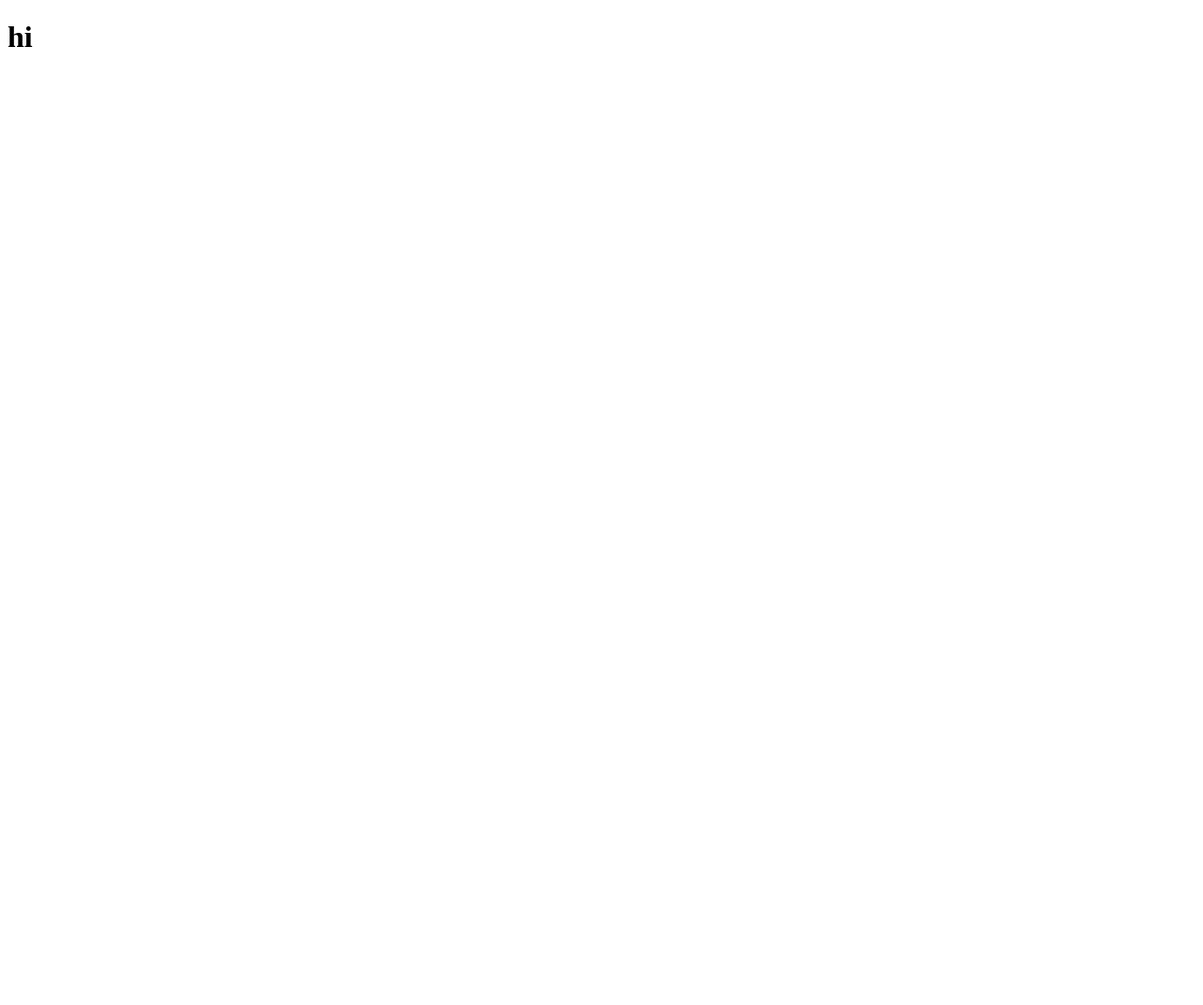
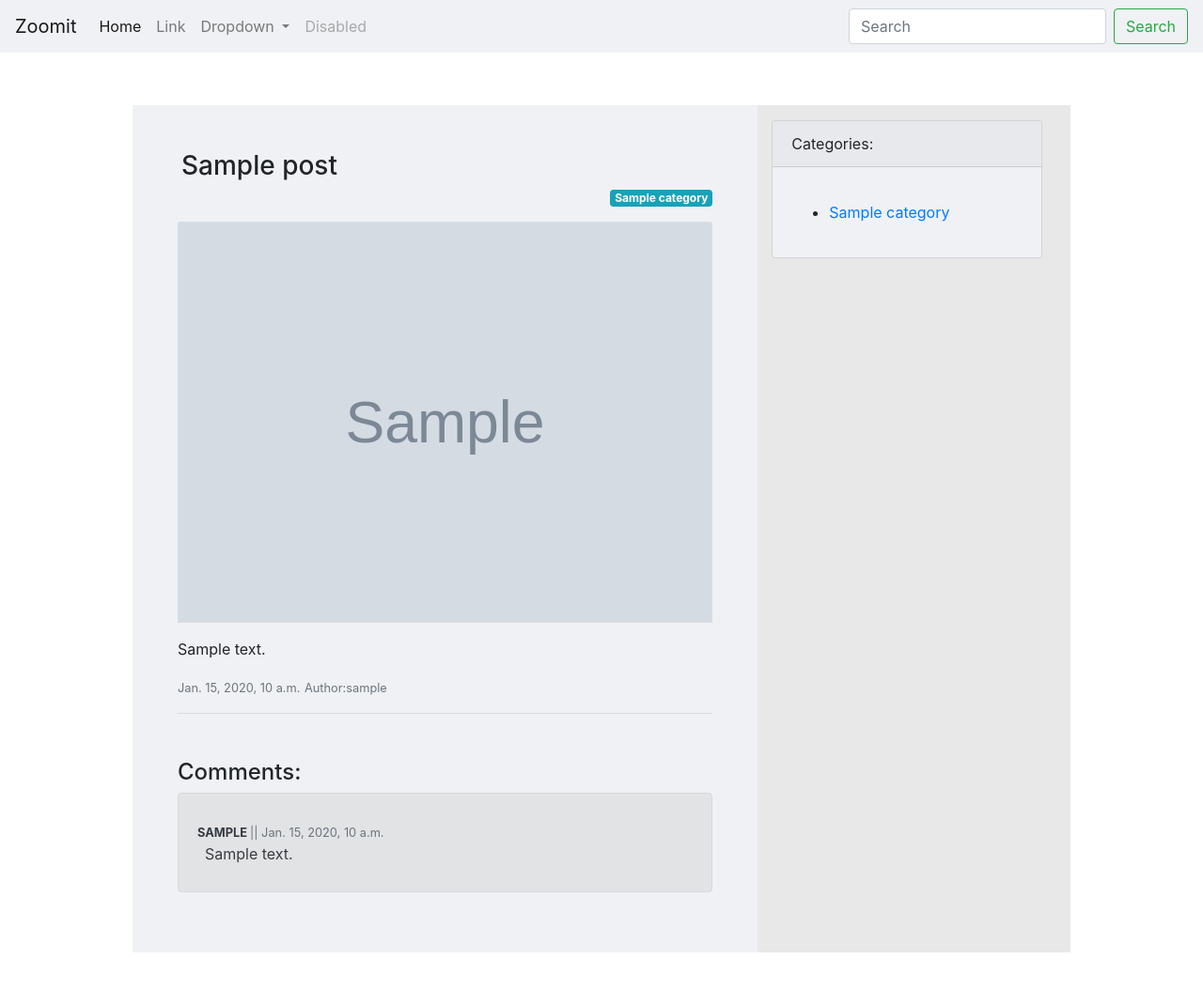
Before and after one commit to mohamad76wp/Maktab41, a Django app: page /sample in a window 1280 px wide. Before the commit the page is almost empty. Shown: the whole page at 94% size. Before the commit the page ends 50 px from the top, so only its background shows below. Run offline with Django 3.2, Linux system fonts and the light colour scheme; tables that the repository leaves empty hold one stand-in row (values such as "Sample post"); grey boxes marked "Sample" are stand-in pictures; some libraries are stand-ins or nearby versions.

Commit message:
Design index, single_post page template

```diff
--- a/django-projects/zoomit/blog/admin.py
+++ b/django-projects/zoomit/blog/admin.py
@@ -52,7 +52,7 @@ class PostAdmin(admin.ModelAdmin):
 
 @admin.register(Comment)
 class CommentAdmin(admin.ModelAdmin):
-    list_display = ("is_confirmed", "post", "author","like_count","dislike_count")
+    list_display = ("is_confirmed", "post", "author",)
     list_filter = ("is_confirmed",)
     search_fields = ("content",)
     date_hierarchy = ("create_at")
--- a/django-projects/zoomit/blog/models.py
+++ b/django-projects/zoomit/blog/models.py
@@ -32,7 +32,7 @@ class Post(models.Model):
     draft = models.BooleanField(_("Draft"), default=True, db_index=True)
     image = models.ImageField(_("Image"), upload_to="post/images")
     category = models.ForeignKey(Category, verbose_name=(
-        _("category")), null=True, blank=True, on_delete=models.SET_NULL)
+        _("category")),related_name="category", related_query_name="category", null=True, blank=True, on_delete=models.SET_NULL)
     author = models.ForeignKey(User, verbose_name=(
         _("Author")), related_name="posts", related_query_name="posts", on_delete=models.CASCADE)
 
@@ -88,7 +88,7 @@ class Comment_like(models.Model):
 
 class Comment(models.Model):
     post = models.ForeignKey("Post", verbose_name=(
-        _("Post")), on_delete=models.CASCADE)
+        _("Post")),related_name="comment", related_query_name="comment", on_delete=models.CASCADE )
     content = models.TextField(_("Content"))
     author = models.ForeignKey(User, verbose_name=(
         _("Author")), on_delete=models.CASCADE)
@@ -104,16 +104,16 @@ class Comment(models.Model):
     def __str__(self):
         return self.content
 
-    @property
-    def like_count(self):
-        query_set = Comment_like.ojects.filter(comment=self)
-        likes = query_set.filter(condition=True)
+    # @property
+    # def like_count(self):
+    #     query_set = Comment_like.ojects.filter(comment=self)
+    #     likes = query_set.filter(condition=True)
 
-        return likes.count()
+    #     return likes.count()
 
-    @property
-    def dislike_count(self):
-        query_set = Comment_like.objects.filter(comment=self)
-        dislikes = query_set.filter(condition=False)
+    # @property
+    # def dislike_count(self):
+    #     query_set = Comment_like.objects.filter(comment=self)
+    #     dislikes = query_set.filter(condition=False)
 
-        return dislikes.count()
+        # return dislikes.count()
--- a/django-projects/zoomit/blog/urls.py
+++ b/django-projects/zoomit/blog/urls.py
@@ -1,7 +1,8 @@
 from django.urls import path
-from .views import index, single
+from .views import index, single,category_single
 
 urlpatterns = [
     path('', index, name="index"),
-    path('<slug:slug>', single, name="post_single")
+    path('<slug:slug>', single, name="post_single"),
+    path('categories/<slug:slug>/', category_single, name='category_single'),
 ]
--- a/django-projects/zoomit/blog/views.py
+++ b/django-projects/zoomit/blog/views.py
@@ -1,7 +1,7 @@
 from django.shortcuts import render
 from django.http import HttpResponse
 from django.shortcuts import render
-from .models import Post
+from .models import Post, Category
 from django.urls import reverse
 from django.template import loader
 # Create your views here.
@@ -10,8 +10,11 @@ from django.template import loader
 def index(request):
     posts = Post.objects.all()
 
+    categories = Category.objects.all()
+
     context = {
         'posts': posts,
+        'categories': categories,
     }
 
     return render(request, "blog/posts.html", context)
@@ -19,10 +22,19 @@ def index(request):
 
 def single(request, slug):
 
-    post = Post.objects.get(slug=slug)
+    post = Post.objects.select_related('category',).get(slug=slug)
+    categories = Category.objects.all()
+
 
     context = {
-        'posts': post,
+        'post': post,
+        'category':post.category,
+        'categories': categories,
+        'comment': post.comment.filter(is_confirmed=True)
     }
 
     return render(request, "blog/post_single.html", context)
+
+
+def category_single(request):
+    pass
--- a/django-projects/zoomit/static/css/style.css
+++ b/django-projects/zoomit/static/css/style.css
@@ -1,8 +1,12 @@
 .box-main {
-    background-color:#e9e9e9;
+    background-color:#f0f1f4;
 
 }
 
 .box-side {
-    background-color:#d4d3d3;
+    background-color:#e8e8e8;
 }
+
+.bg-light{
+    background-color:#f0f1f4!important;
+}
--- a/django-projects/zoomit/templates/base/base.html
+++ b/django-projects/zoomit/templates/base/base.html
@@ -1,14 +1,14 @@
 {% load static %}
 <!DOCTYPE html>
-<html lang="en">
+<html  lang="en">
 
 <head>
     <meta charset="UTF-8">
     <meta name="viewport" content="width=device-width, initial-scale=1.0">
     <link rel="stylesheet" href="{% static 'css/bootstrap.min.css' %}">
-    {% block css%}{% endblock%}
+    {%block css%}{%endblock%}
 
-    <title>{% block title%}{%endblock%}</title>
+    <title>{%block title%}{%endblock%}</title>
 </head>
 
 <body>
--- a/django-projects/zoomit/templates/base/header.html
+++ b/django-projects/zoomit/templates/base/header.html
@@ -2,7 +2,7 @@
     <div class="col-12">
         <div class="my_navbar">
             <nav class="navbar navbar-expand-lg navbar-light bg-light">
-                <a class="navbar-brand" href="#">Navbar</a>
+                <a class="navbar-brand" href="/">Zoomit</a>
                 <button class="navbar-toggler" type="button" data-toggle="collapse"
                     data-target="#navbarSupportedContent" aria-controls="navbarSupportedContent"
                     aria-expanded="false" aria-label="Toggle navigation">
@@ -12,7 +12,7 @@
                 <div class="collapse navbar-collapse" id="navbarSupportedContent">
                     <ul class="navbar-nav mr-auto">
                         <li class="nav-item active">
-                            <a class="nav-link" href="#">Home <span class="sr-only">(current)</span></a>
+                            <a class="nav-link" href="/">Home <span class="sr-only">(current)</span></a>
                         </li>
                         <li class="nav-item">
                             <a class="nav-link" href="#">Link</a>
--- a/django-projects/zoomit/templates/blog/post_single.html
+++ b/django-projects/zoomit/templates/blog/post_single.html
@@ -1,14 +1,50 @@
-<!DOCTYPE html>
-<html lang="en">
+{%extends 'base/base.html'%}
+{%load static%}
 
-<head>
-    <meta charset="UTF-8">
-    <meta name="viewport" content="width=device-width, initial-scale=1.0">
-    <title>Post single</title>
-</head>
 
-<body>
-    <h1>hi</h1>
-</body>
 
-</html>
+
+{%block css%}
+<link rel="stylesheet" href="{% static 'css/style.css' %}">
+{%endblock%}
+
+{%block title%}
+zoomit | {{post.slug}}
+{%endblock%}
+
+
+{%block body%}
+<div class="container">
+    <div class="row p-2 m-5">
+        <div class="col-md-8 box-main p-5">
+            <h3 class="pl-1">{{post.title}}</h3>
+            <span class="badge badge-info float-right mb-3">{{category}}</span>
+            <div class="post-box">
+                <img src="{{post.image.url}}" class="card-img-top embed-responsive-item " alt="{{post.slug}}">
+
+                <p class="pt-3">{{post.content}}</p>
+
+
+                <small class="text-muted">{{post.publish_at}}</small>
+                <small class="text-muted"> Author:{{post.author}}</small>
+            </div>
+            <hr>
+            <h4 class="mt-5">Comments:</h4>
+            <div class="alert alert-secondary " role="alert">
+                <div class=" mt-3">
+                    {%for comment_single in comment%}
+                    <small class="text-dark text-uppercase font-weight-bold">{{comment_single.author}} </small>
+                    <small class="text-muted ">|| {{comment_single.create_at}}</small>
+                    <p class="mb-3 ml-2">
+                        {{comment_single.content}}
+                    </p>
+                    {%endfor%}
+                </div>
+            </div>
+        </div>
+        <div class="col-4 box-side">
+            {%include 'blog/side_bar.html'%}
+        </div>
+    </div>
+
+{%endblock%}
--- /dev/null
+++ b/django-projects/zoomit/templates/blog/side_bar.html
@@ -0,0 +1,19 @@
+{% load static %}
+
+<div class="card bg-light mt-3 me" style="max-width: 18rem;">
+    <div class="card-header">Categories:</div>
+    <div class="card-body">
+        <p class="card-text">
+        <ul>
+            {%for category in categories%}
+            <li>
+                <a href="{%url 'category_single' category.slug%}">
+                    {{category.title}}
+                </a>
+
+            </li>
+            {%endfor%}
+        </ul>
+        </p>
+    </div>
+</div>
```
Also changed, not shown: django-projects/zoomit/blog/forms.py (+6 -6 lines), django-projects/zoomit/templates/blog/posts.html (+10 -5 lines), django-projects/zoomit/blog/migrations/0005_auto_20201210_2111.py (added), django-projects/zoomit/post/images/jbareham_190718_3551_0011.0.jpg (added), django-projects/zoomit/post/images/product-registration-hero-mobile.jpg (added), django-projects/zoomit/post/images/wjoel_180413_1777_android_003.0.jpg (added).
